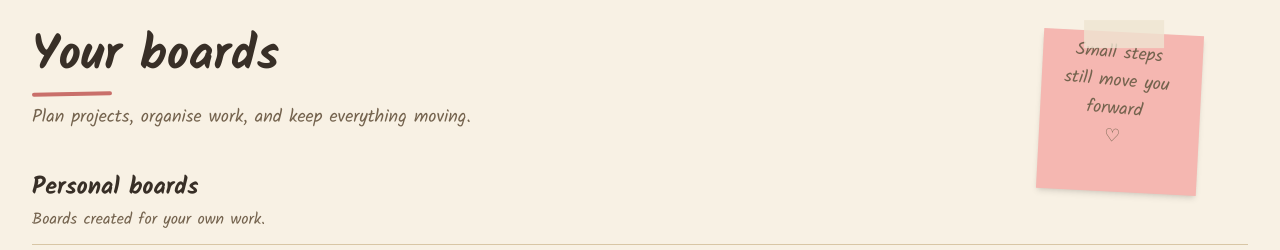
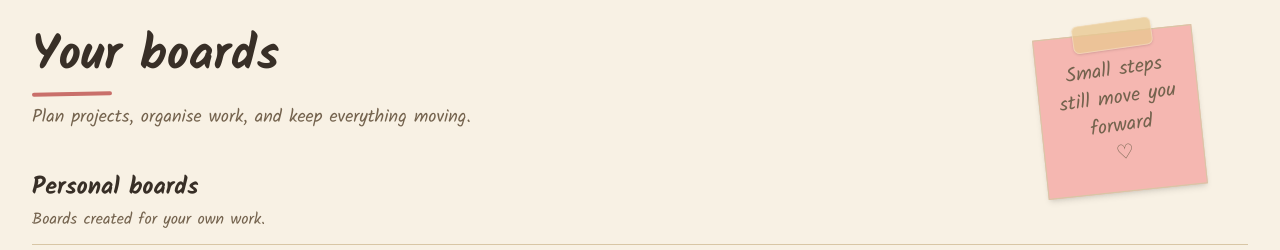
Before and after one commit to Nakshatraa-20/Trello, a React (Vite) app in the folder apps/frontend/: page /dashboard in a window 1280 px wide. Shown: the top 250 px of the page. Built offline with nearby package versions, Linux system fonts and the light colour scheme; no server answers.

Commit message:
corrected the allignment of my sticky note

```diff
--- a/apps/frontend/package.json
+++ b/apps/frontend/package.json
@@ -15,7 +15,7 @@
     "@tailwindcss/vite": "^4.3.3",
     "class-variance-authority": "^0.7.1",
     "cn": "^0.2.5",
-    "lucide-react": "^1.41.0",
+    "lucide-react": "^1.48.0",
     "react": "^19.2.8",
     "react-dom": "^19.2.8",
     "react-router-dom": "^7.18.3",
--- a/apps/frontend/src/components/Dashboard.tsx
+++ b/apps/frontend/src/components/Dashboard.tsx
@@ -186,17 +186,19 @@ function Dashboard() {
           <p className="mt-2 text-lg text-ink-muted">
             Plan projects, organise work, and keep everything moving.
           </p>
-          <div className="absolute right-12 top-0 rotate-3">
-            <div className="absolute -top-3 left-1/2 z-10 h-7 w-20 -translate-x-1/2 -rotate-3 bg-paper-dark/80"/>
-            <div className="flex h-40 w-40 items-center justify-center bg-sticky-pink p-5 text-center shadow-md" >
-          <p className="absolute right-8 top-2 rotate-2 text-lg text-ink-muted">
-            Small steps< br />
-             still move you<br />
-             forward < br/>
-             ♡
-          </p>
-
-          </div>
+          <div className="absolute right-12 top-0 -rotate-6">
+            <div className="relative flex h-40 w-40 items-center justify-center border border-paper-border bg-sticky-pink p-5 text-center shadow-md">
+              <div
+                aria-hidden="true"
+                className="absolute -top-3 left-1/2 z-10 h-7 w-20 -translate-x-1/2 -rotate-2 rounded-sm border border-white/25 bg-[#e8c790]/75 shadow-sm"
+              />
+              <p className="-rotate-2 text-center text-xl leading-7 text-ink-muted">
+                Small steps<br />
+                still move you<br />
+                forward<br />
+                ♡
+              </p>
+            </div>
           </div>
         </header>
         <div>
@@ -214,8 +216,12 @@ function Dashboard() {
               <Link
                 key={board.id}
                 to={`/board/${board.id}`}
-                className={`group flex flex-col block h-40 w-60 rounded-md border border-paper-border p-6 shadow-md  transition-all duration-200 hover:-translate-y-1 hover:shadow-lg ${boardColors[board.id % boardColors.length]}`}
+                className={`group relative mt-3 flex h-40 w-60 flex-col rounded-md border border-paper-border p-6 shadow-md transition-all duration-200 hover:-translate-y-1 hover:shadow-lg ${boardColors[board.id % boardColors.length]}`}
               >
+                <div
+                  aria-hidden="true"
+                  className={`pointer-events-none absolute -top-3 left-1/2 z-10 h-6 w-20 -translate-x-1/2 rounded-sm border border-white/25 bg-[#e8c790]/75 shadow-sm ${board.id % 2 === 0 ? "rotate-2" : "-rotate-2"}`}
+                />
                 <div className= "flex items-start justify-between">
                 <h3 className="text-xl font-semibold">{board.title}</h3>
                 <span className="text-2xl">{board.emoji}</span></div>
@@ -300,8 +306,12 @@ function Dashboard() {
                       <Link
                         key={board.id}
                         to={`/board/${board.id}`}
-                        className={`group flex flex-col block h-40 w-60 shrink-0 rounded-md border border-paper-border shadow-md p-6 shadow-lg transition-all duration-200 hover:-translate-y-1 hover:shadow-lg ${boardColors[board.id% boardColors.length]}` }
+                        className={`group relative mt-3 flex h-40 w-60 shrink-0 flex-col rounded-md border border-paper-border p-6 shadow-lg transition-all duration-200 hover:-translate-y-1 hover:shadow-lg ${boardColors[board.id% boardColors.length]}` }
                       >
+                        <div
+                          aria-hidden="true"
+                          className={`pointer-events-none absolute -top-3 left-1/2 z-10 h-6 w-20 -translate-x-1/2 rounded-sm border border-white/25 bg-[#e8c790]/75 shadow-sm ${board.id % 2 === 0 ? "rotate-2" : "-rotate-2"}`}
+                        />
                         <h4 className="text-xl font-semibold">{board.title}</h4>
 
                         <p className="mt-auto text-sm font-semibold text-ink-muted">
```
Also changed, not shown: 1 other file (tests, documents, lock files or other folders).
